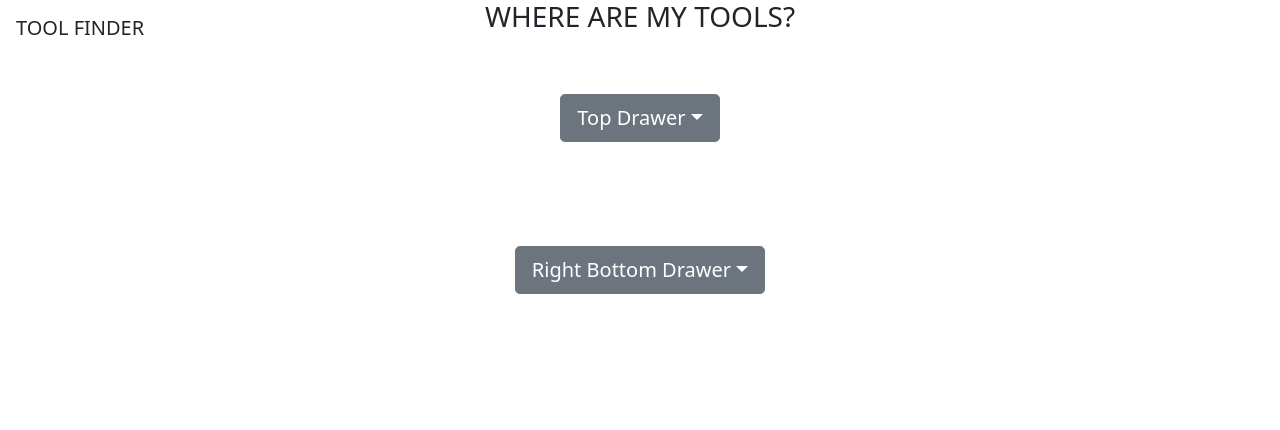
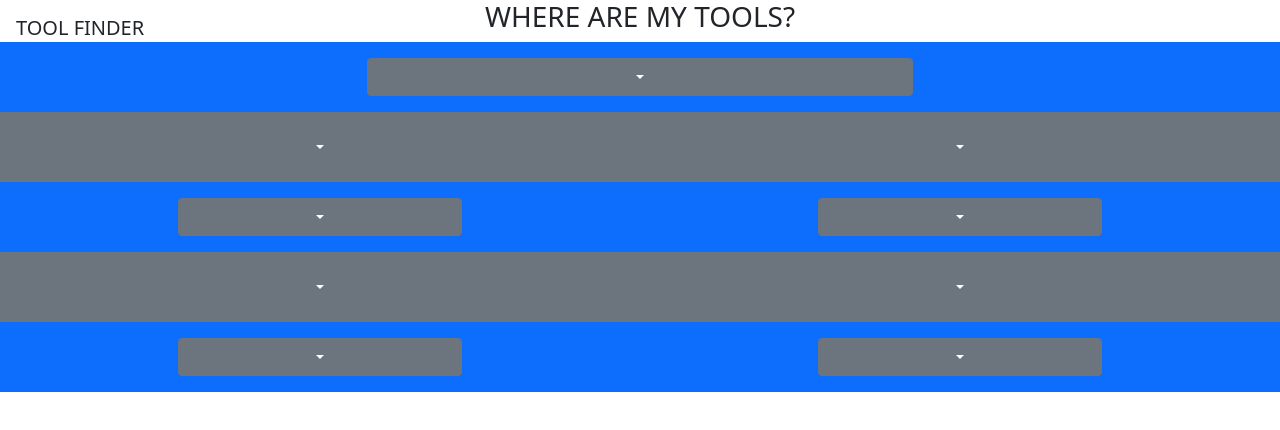
Before and after one commit to Bambonade/ToolboxApp, a plain HTML site: page index.html in a window 1280 px wide. Drawn offline with nearby package versions, Linux system fonts and the light colour scheme.

Commit message:
adding more drawers and figuring out the widths.

```diff
--- a/css/app.css
+++ b/css/app.css
@@ -2,3 +2,8 @@ button {
     padding: 1em;
     margin: 1em;
 }
+
+.padding-0{
+    padding-right:0;
+    padding-left:0;
+}
--- a/index.html
+++ b/index.html
@@ -22,18 +22,62 @@
     <add-To-Tool-Box-Modal title="Add to Table" id="addToToolBoxModal"
                            @add-to-table="addToTable"></add-To-Tool-Box-Modal>
     <div class="container-fluid">
+        <!-- TOP DRAWER -->
         <div class="row">
-            <div class="col-md p-3 m-3" id="topDrawer">
-
-                <tool-Box title="Top Drawer" :items="topDrawer"
-                                              @remove-item="removeFromTable"></tool-Box>
+            <div class="col bg-primary">
+                <tool-Box :items="topDrawer"
+                          @remove-item="removeFromTable"></tool-Box>
+            </div>
+        </div>
+        <div class="row">
+            <!-- LEFT 2nd DRAWER -->
+            <div class="col bg-secondary">
+                <tool-Box :items="topDrawer"
+                          @remove-item="removeFromTable"></tool-Box>
+            </div>
+            <!-- RIGHT 2nd DRAWER -->
+            <div class="col bg-secondary">
+                <tool-Box :items="topDrawer"
+                          @remove-item="removeFromTable"></tool-Box>
             </div>
         </div>
 
         <div class="row">
-            <div class="col-md p-3 m-3" id="rightBottomDrawer">
+            <!-- LEFT 3nd DRAWER -->
+            <div class="col bg-primary">
+                <tool-Box :items="topDrawer"
+                          @remove-item="removeFromTable"></tool-Box>
+            </div>
+            <!-- RIGHT 3nd DRAWER -->
+            <div class="col bg-primary">
+                <tool-Box :items="topDrawer"
+                          @remove-item="removeFromTable"></tool-Box>
+            </div>
+        </div>
 
-                <tool-Box title="Right Bottom Drawer" :items="rightBottomDrawer"
+        <div class="row">
+            <!-- LEFT 4nd DRAWER -->
+            <div class="col bg-secondary">
+                <tool-Box :items="topDrawer"
+                          @remove-item="removeFromTable"></tool-Box>
+            </div>
+            <!-- RIGHT 4nd DRAWER -->
+            <div class="col bg-secondary">
+                <tool-Box :items="topDrawer"
+                          @remove-item="removeFromTable"></tool-Box>
+            </div>
+        </div>
+
+
+        <div class="row">
+            <!-- LEFT BOTTOM DRAWER -->
+            <div class="col bg-primary">
+                <tool-Box :items="rightBottomDrawer"
+                          @remove-item="removeFromTable"></tool-Box>
+            </div>
+            <!-- RIGHT BOTTOM DRAWER -->
+            <div class="col bg-primary">
+                <tool-Box :items="rightBottomDrawer"
                           @remove-item="removeFromTable"></tool-Box>
             </div>
         </div>
--- a/js/app-components.js
+++ b/js/app-components.js
@@ -21,26 +21,23 @@ app.component('toolBox', {
 
     template: `
       <div class="container text-center">
-      <div class="row align-items-center">
-        <div class="col"></div>
         <div class="dropdown">
-          <button class="btn btn-lg btn-secondary dropdown-toggle" type="button" data-bs-toggle="dropdown"
+          <button class="btn btn-secondary dropdown-toggle w-50" type="button" data-bs-toggle="dropdown"
                   aria-expanded="false">
-            {{ title }}
           </button>
-          <ul class="dropdown-menu">
+          <div class="dropdown-menu">
+            <ul class="list-group">
               <tool
                   v-for="item in items"
                   :item="item"
                   :key="item.category"
                   @remove-item="removeItem"
               ></tool>
-            <br>
-            <button type="button" class="btn btn-primary" data-bs-toggle="modal"
+            </ul>
+            <button type="button" class="btn btn-primary fas fa-plus-circle" data-bs-toggle="modal"
                     data-bs-target="#addToToolBoxModal">
-              Add Tool
+              <i class="fas fa-plus-circle">Add Tool</i>
             </button>
-          </ul>
           </div>
         </div>
       </div>
@@ -48,11 +45,6 @@ app.component('toolBox', {
 });
 
 app.component('tool', {
-    data() {
-        return {
-            vid: 'sli' + Math.floor(Math.random() * 10e16)
-        }
-    },
 
     props: {
         item: Object,
@@ -64,14 +56,12 @@ app.component('tool', {
         remove() {
             this.$emit('remove-item', this.item);
         },
-
     },
 
-
     template: `
-      <ul class="list-group">
-      <li class="list-group-item">{{ item.category }} || {{ item.name }}<li>
-      </ul>
+      <li class="list-group-item flex-fill">
+      {{ item.category }} || {{ item.name }}
       <button class="btn btn-danger" v-on:click="remove"><i class="fas fa-minus-circle"></i> Remove</button>
+      </li>
     `
 });
```
Also changed, not shown: test.html (added, +13 -0 lines). Lines whose indentation alone changed are shown as unchanged.
